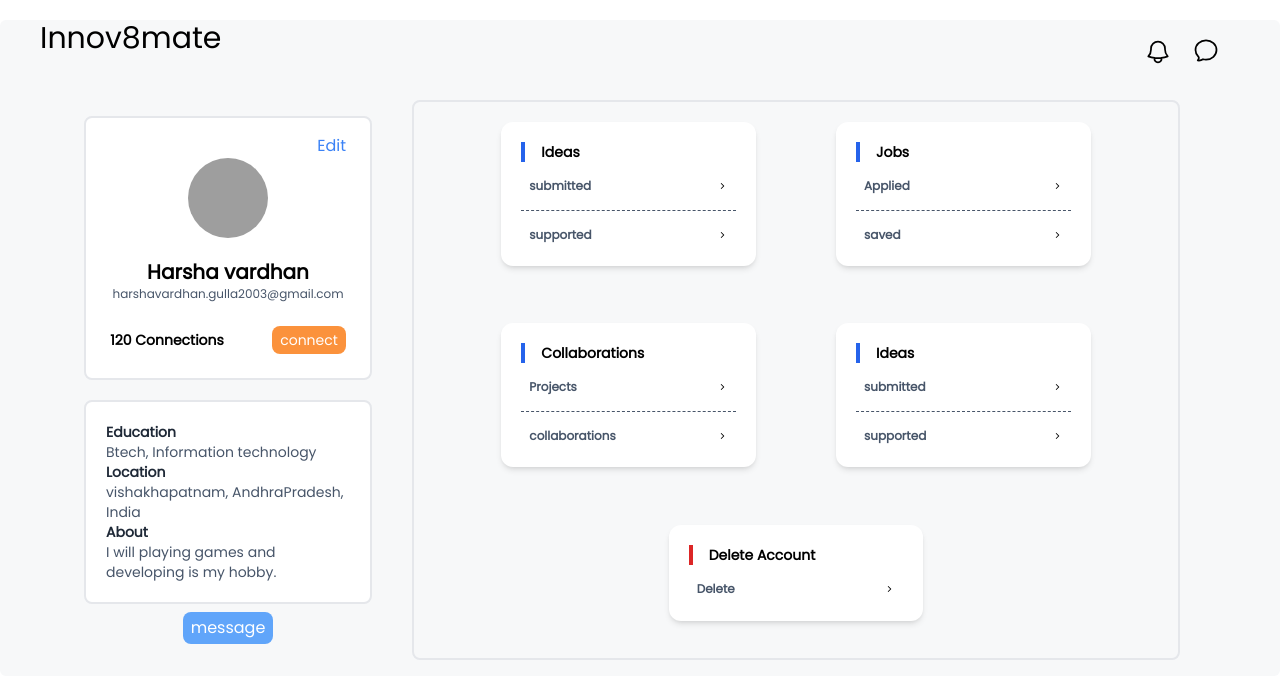
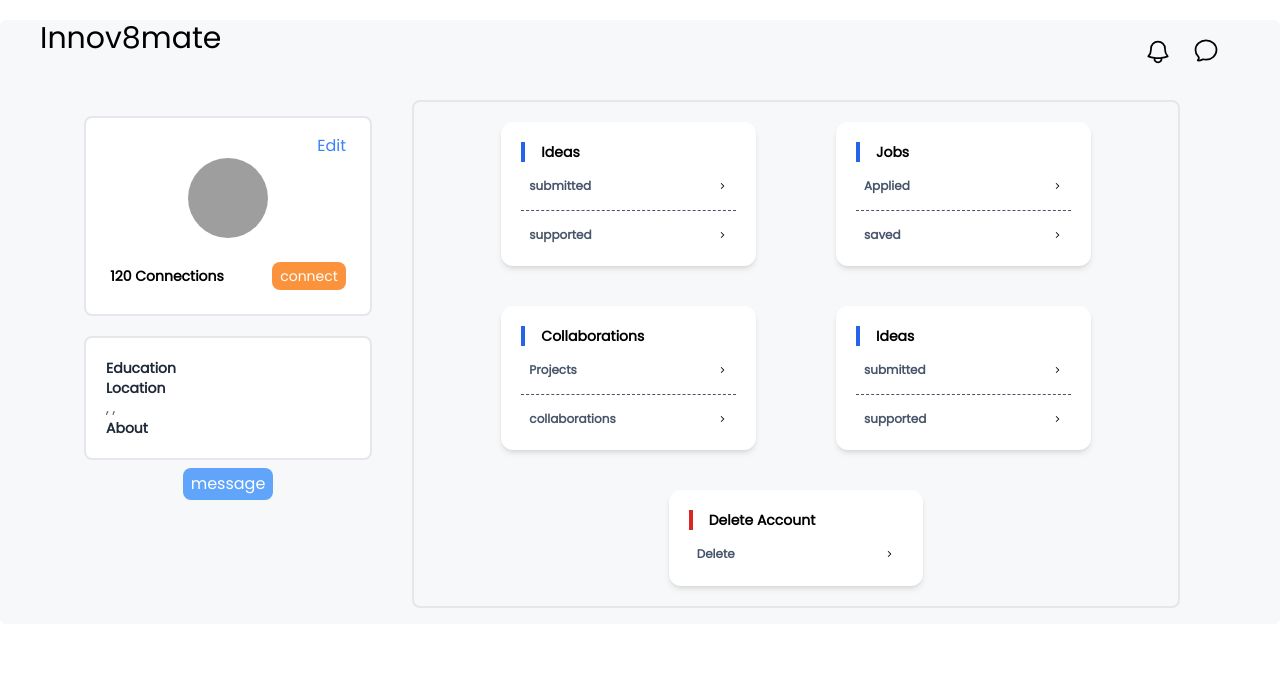
Before and after one commit to Harsha30ywffb7/Innov8mate, a React (Vite) app in the folder client/: page /profile in a window 1280 px wide. Shown: the top 698 px of the page. Built offline with nearby package versions, Linux system fonts and the light colour scheme; grey boxes are pictures that could not be loaded.

Commit message:
userprofile updated

```diff
--- a/client/src/Common/userProfileCard.jsx
+++ b/client/src/Common/userProfileCard.jsx
@@ -1,15 +1,16 @@
 import React from 'react'
+import { Link } from 'react-router-dom'
 
-const UserProfileCard = () => {
+const UserProfileCard = ({user}) => {
     return (
         <div className='w-3/12  my-8 mx-5'>
             <div className='border-solid border-2 bg-white rounded-lg relative'>
                 <div className='flex justify-center mt-10 mb-5'>
                     <img src="https://source.unsplash.com/400x400/?smile" alt="userProfile" className='w-[80px] h-[80px] rounded-full' />
                 </div>
-                <p className='font-bold text-center text-xl'>Harsha vardhan</p>
+                <p className='font-bold text-center text-xl'>{user?.username}</p>
                 <div className='text-xs text-center text-slate-600'>
-                    <p>harshavardhan.gulla2003@gmail.com</p>
+                    <p>{user?.email}</p>
                 </div>
                 <div className='flex my-6 justify-around items-center'>
                     <p className='text-black text-sm font-bold'>120 <span className='text-sm'>Connections</span></p>
@@ -17,18 +18,18 @@ const UserProfileCard = () => {
                 </div>
 
                 <div className='absolute top-0 right-0 mt-4 mr-6'>
-                    <button className='text-blue-500' >Edit</button>
+                    <Link to='/register'><button className='text-blue-500' >Edit</button></Link>
                 </div>
             </div>
 
             <div className='mt-5 border-solid border-2 bg-white rounded-lg p-5'>
                 <div className='text-sm text-gray-800 '>
                     <p className='font-semibold'>Education</p>
-                    <p className=' text-slate-600 text-sm'>Btech, Information technology</p>
+                    <p className=' text-slate-600 text-sm'>{user?.education}</p>
                     <p className='font-semibold'>Location</p>
-                    <p className=' text-slate-600 text-sm'>vishakhapatnam, AndhraPradesh, India</p>
+                    <p className=' text-slate-600 text-sm'>{user?.city}, {user?.state}, {user?.country}</p>
                     <p className='font-semibold'>About</p>
-                    <p className=' text-slate-600 text-sm'>I will playing games and developing is my hobby.</p>
+                    <p className=' text-slate-600 text-sm'>{user?.about}</p>
                 </div>
             </div>
 
```
